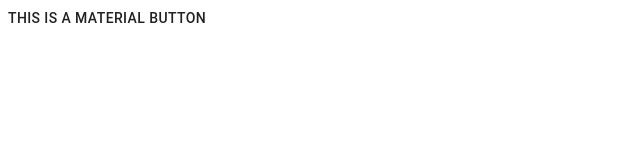
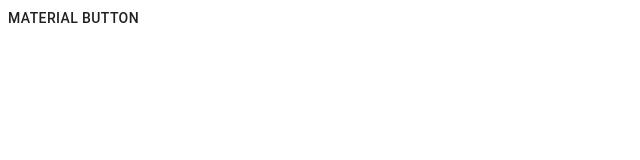
Before and after one commit to Asad106/inventory-management, a React (Create React App) app: page / in a window 1280 px wide. Shown: the top 160 px of the page, without its empty margins (0-640 px from the left). Built offline with nearby package versions, Linux system fonts and the light colour scheme.

Commit message:
first comment for dev branch

```diff
--- a/src/App.js
+++ b/src/App.js
@@ -6,7 +6,7 @@ import { Button } from "@material-ui/core";
 function App() {
   return (
     <div className='App'>
-      <Button>This is a Material Button</Button>
+      <Button>Material Button</Button>
     </div>
   );
 }
```
